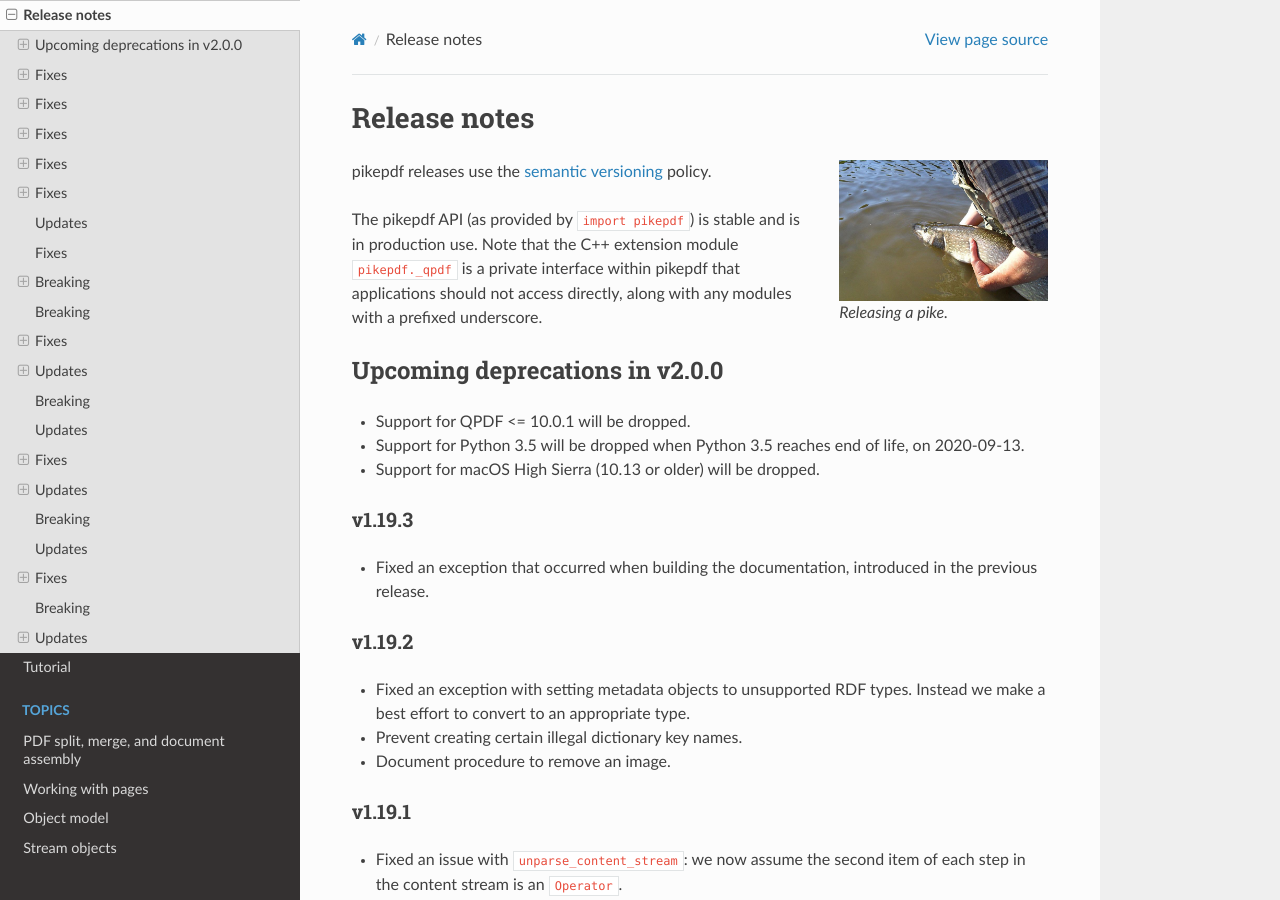
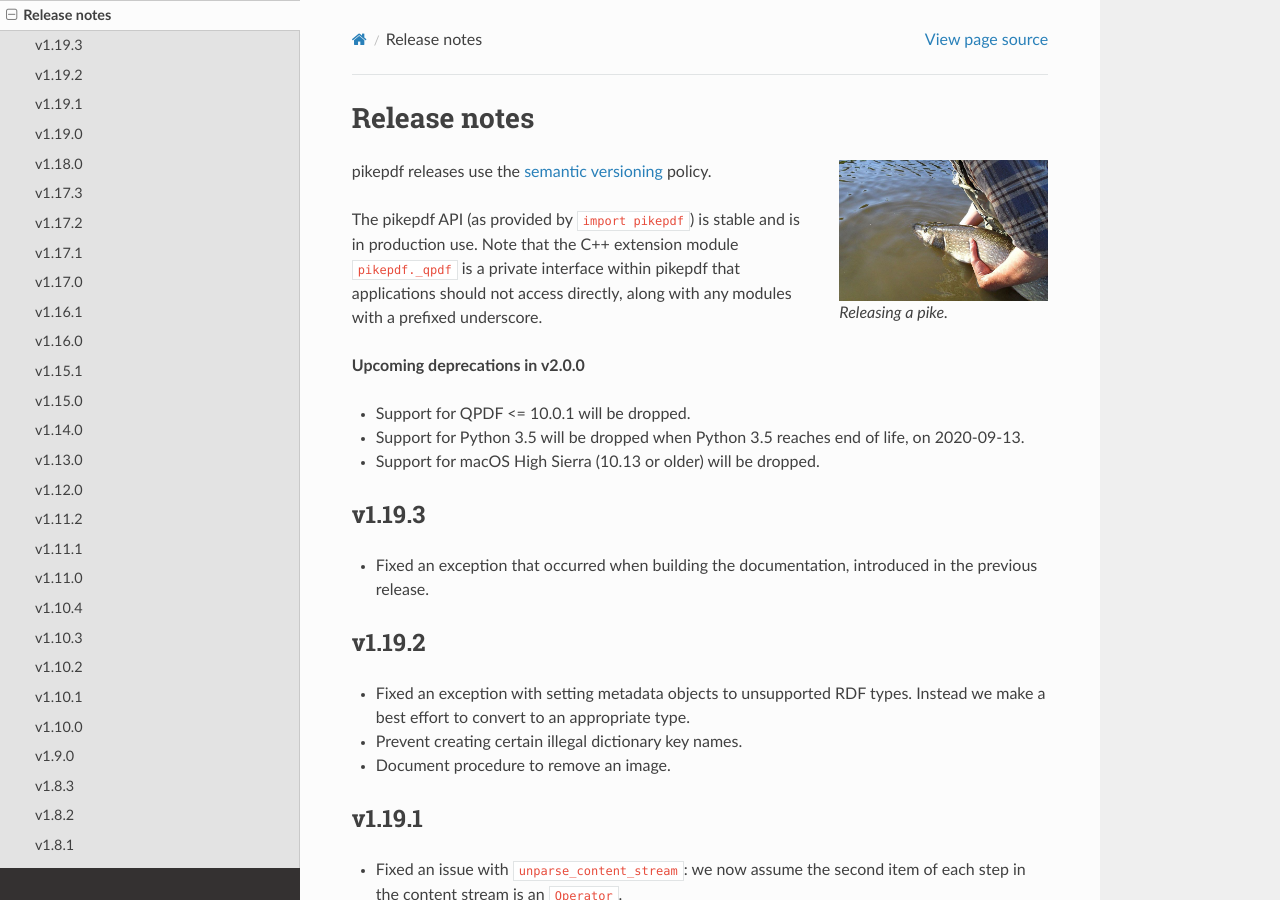
Before and after one commit to pikepdf/pikepdf, a Sphinx documentation site: the page built from docs/release_notes.rst, in a window 1280 px wide and 900 px high. Built offline with Sphinx 7.4.7 and the Read the Docs theme 2.0.0, drawn with Linux system fonts in a browser that asks for light colours; the version number could not be read and is left out.

Commit message:
docs: Fix indentation levels

```diff
--- a/docs/release_notes.rst
+++ b/docs/release_notes.rst
@@ -18,8 +18,7 @@
 ``pikepdf._qpdf`` is a private interface within pikepdf that applications
 should not access directly, along with any modules with a prefixed underscore.
 
-Upcoming deprecations in v2.0.0
--------------------------------
+**Upcoming deprecations in v2.0.0**
 
 -  Support for QPDF <= 10.0.1 will be dropped.
 -  Support for Python 3.5 will be dropped when Python 3.5 reaches end of life,
```
